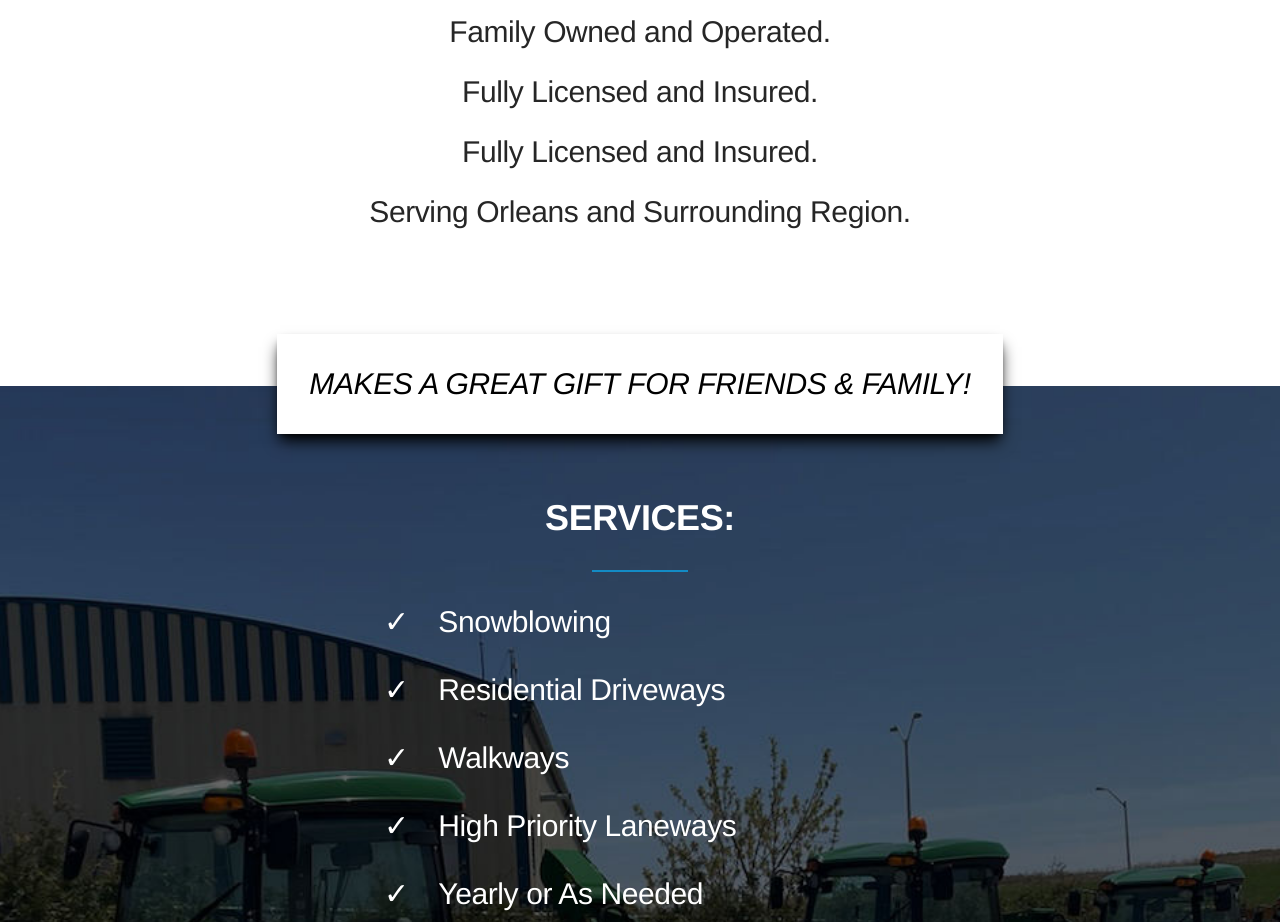
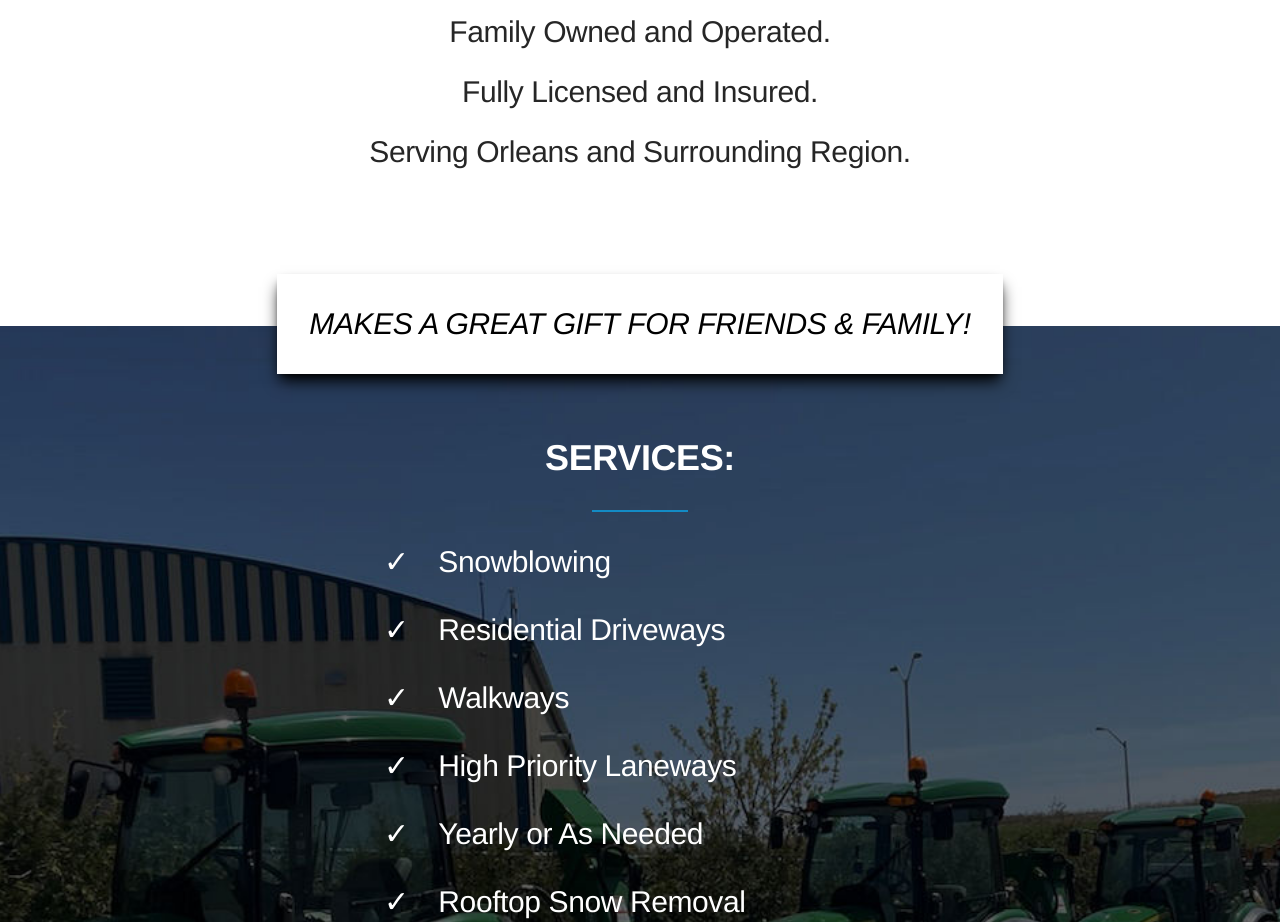
Before and after one commit to EMurrell/Meagher-Snow, a Next.js app: page / in a window 1280 px wide. Shown: the part 1100-2022 px from the top of the page. Built offline with nearby package versions, Linux system fonts and the light colour scheme.

Commit message:
remove extra p in about section

```diff
--- a/components/About.js
+++ b/components/About.js
@@ -17,8 +17,6 @@ export default function About() {
 
         <p className="py-3 ">Fully Licensed and Insured.</p>
 
-        <p className="py-3 ">Fully Licensed and Insured.</p>
-
         <p className="py-3 pb-8 md:pb-12 ">
           Serving Orleans and Surrounding Region.
         </p>
```
